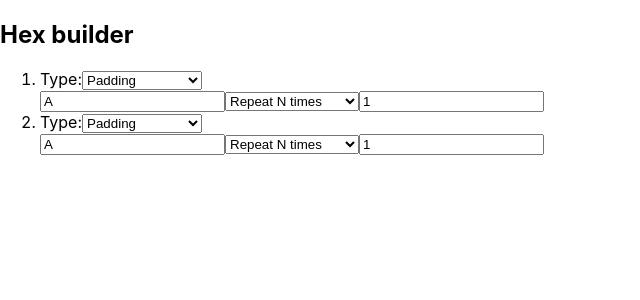
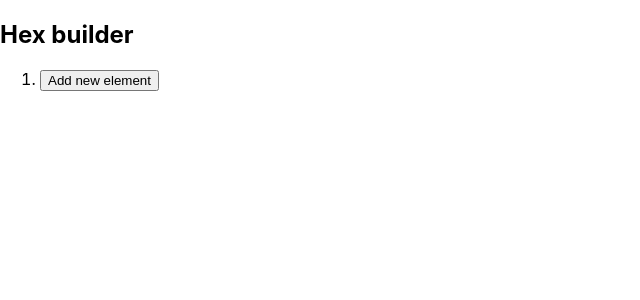
Before and after one commit to six-two/react_payload_builder, a React (Create React App) app: page / in a window 1280 px wide. Shown: the top 300 px of the page, without its empty margins (0-640 px from the left). Built offline with nearby package versions, Linux system fonts and the light colour scheme.

Commit message:
Implemented adding, moving and deleting of list items

```diff
--- a/src/app/HexBuilderListView.js
+++ b/src/app/HexBuilderListView.js
@@ -1,15 +1,19 @@
 import React from 'react';
 import PropTypes from 'prop-types';
-import HexElementView from './HexElementView'
+import HexElementView from './HexElementView';
+import Padding from './hextypes/Padding';
+import ListItemView from './ListItemView';
 
 
 class HexBuilderListView extends React.Component{
     constructor(props) {
         super(props);
         this.nextId = 0
-        this.state = {entries: this.props.entries}; //entry: {key: int, data: object}
+        this.state = {entries: []};//this.props.entries}; //entry: {key: int, data: object}
+        this.onItemAdd = this.onItemAdd.bind(this);
         this.onItemChange = this.onItemChange.bind(this);
         this.onItemDeleted = this.onItemDeleted.bind(this);
+        this.onItemSwapped = this.onItemSwapped.bind(this);
     }
 
     render() {
@@ -19,22 +23,48 @@ class HexBuilderListView extends React.Component{
                 <ol>
                     { this.state.entries.map((elem, index) =>
                         <li key={elem.key}>
-                            <HexElementView
-                                index={index}
-                                data={elem.data}
-                                onChange={this.onItemChange}
-                                onDelete={this.onItemDeleted} />
+                            <ListItemView
+                                    index={index}
+                                    isLast={index + 1 === this.state.entries.length}
+                                    onItemDelete={this.onItemDeleted}
+                                    onItemsSwap={this.onItemSwapped} >
+                                <HexElementView
+                                    index={index}
+                                    data={elem.data}
+                                    onChange={this.onItemChange} />
+                            </ListItemView>
                         </li>
                     )}
+                    <li>
+                        <input type="button"
+                            value="Add new element"
+                            onClick={this.onItemAdd} />
+                    </li>
                 </ol>
             </div>
         );
     }
 
+    onItemAdd() {
+        var copy = this.state.entries.slice();
+        var data = Padding.defaultValues;
+        data.number = this.nextId + 1;// makes them easier to differentiate for testing
+        copy.push({key: this.nextId, data: data});
+        this.nextId += 1;
+        this.onChange(copy);
+    }
+
     onItemChange(index, newValue) {
         var copy = this.state.entries.slice();
         copy[index] = {key: copy[index].key, data: newValue};
-        this.nextId += 1;
+        this.onChange(copy);
+    }
+
+    onItemSwapped(indexFrom, indexTo) {
+        var copy = this.state.entries.slice();
+        const tmp = copy[indexFrom];
+        copy[indexFrom] = copy[indexTo];
+        copy[indexTo] = tmp;
         this.onChange(copy);
     }
 
@@ -46,7 +76,8 @@ class HexBuilderListView extends React.Component{
 
     onChange(newArray) {
         this.setState({entries: newArray});
-        this.props.onChange(newArray);
+        var onlyData = newArray.map((item) => item.data);
+        this.props.onChange(onlyData);
         console.log("List onChange");
     }
 }
--- a/src/app/HexElementView.js
+++ b/src/app/HexElementView.js
@@ -3,7 +3,7 @@ import PropTypes from 'prop-types';
 import ChooseOptionView from './ChooseOptionView'
 import Padding from './hextypes/Padding'
 
-var TYPES = ["Padding", "Test123"]
+var TYPES = [Padding.type, "Test123"]
 
 class HexElementView extends React.Component {
     constructor(props) {
@@ -59,10 +59,9 @@ class HexElementView extends React.Component {
 
 
 HexElementView.propTypes = {
-   onChange: PropTypes.func.isRequired,
-   onDelete: PropTypes.func.isRequired,
-   index: PropTypes.number.isRequired,
-   data: PropTypes.object.isRequired,
+   onChange: PropTypes.func.isRequired,//f(index)
+   index: PropTypes.number.isRequired,//wil be used to identify this object
+   data: PropTypes.object.isRequired,//{type: "Padding", pattern: string, repeatType: string, number: int}
 };
 
 export default HexElementView;
--- /dev/null
+++ b/src/app/ListItemView.js
@@ -0,0 +1,56 @@
+import React from 'react';
+import PropTypes from 'prop-types';
+
+class ListItemView extends React.Component {
+    constructor(props) {
+        super(props);
+        this.onMoveUp = this.onMoveUp.bind(this);
+        this.onMoveDown = this.onMoveDown.bind(this);
+        this.onDelete = this.onDelete.bind(this);
+    }
+
+    render() {
+        // TODO disable up button on first item and down on last
+        return (
+            <div>
+                {this.props.children}
+                <div>
+                    <input type="button"
+                        value="Up"
+                        onClick={this.onMoveUp}
+                         />
+                    <input type="button"
+                        value="Down"
+                        onClick={this.onMoveDown} />
+                    <input type="button"
+                        value="Delete"
+                        onClick={this.onDelete} />
+                </div>
+            </div>);
+    }
+
+    onMoveUp() {
+        if (this.props.index > 0){
+            this.props.onItemsSwap(this.props.index, this.props.index - 1);
+        }
+    }
+
+    onMoveDown() {
+        if (!this.props.isLast){
+            this.props.onItemsSwap(this.props.index, this.props.index + 1);
+        }
+    }
+
+    onDelete() {
+        this.props.onItemDelete(this.props.index);
+    }
+}
+
+ListItemView.propTypes = {
+    index: PropTypes.number.isRequired,
+    isLast: PropTypes.bool.isRequired,
+    onItemsSwap: PropTypes.func.isRequired,//f(srcIndex, dstIndex)
+    onItemDelete: PropTypes.func.isRequired,//f(index)
+};
+
+export default ListItemView;
```
Also changed, not shown: src/app/HexBuilderStore.js (deleted, +0 -23 lines).
